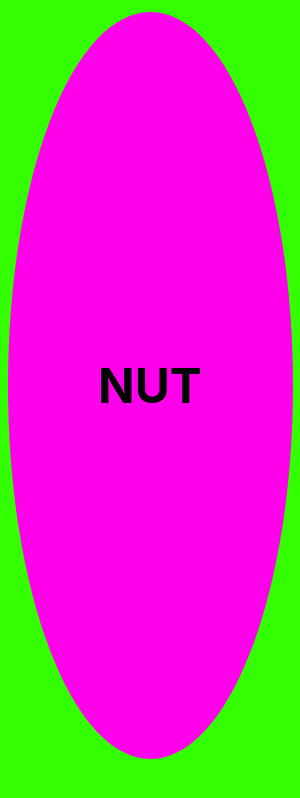
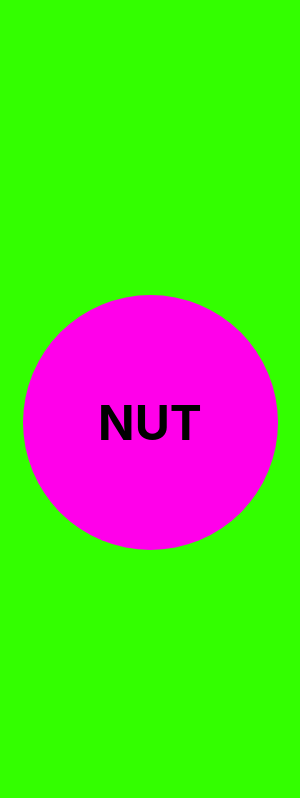
Before and after one commit to davimatyi/nut-app, an Electron app: page index.html in a window 300 px wide. Drawn offline with Linux system fonts and the light colour scheme.

Commit message:
NUT is now properly centered

```diff
--- a/style.css
+++ b/style.css
@@ -7,13 +7,15 @@ html, body{
     font-family: -apple-system, BlinkMacSystemFont, 'Segoe UI', Roboto, Oxygen, Ubuntu, Cantarell, 'Open Sans', 'Helvetica Neue', sans-serif;
     -webkit-app-region: drag;
     overflow: hidden;
-  }
-  .nut-btn{
-    width: 85%;
-    height: 85%;
+    display: grid;
+    justify-content: center;
+    align-items: center;
+}
+
+.nut-btn{
+    width: 85vmin;
+    height: 85vmin;
     margin: auto;
-    margin-top: 4%;
-    padding: 5%;
     border-radius: 50%;
     background-color: rgb(255, 0, 234);
     font-size: 3rem;
@@ -22,8 +24,9 @@ html, body{
     display:flex;
     align-items: center;
     justify-content: center;
-  }
-  audio {
+}
+
+audio {
     width: 0;
     height: 0;
-  }
+}
```
